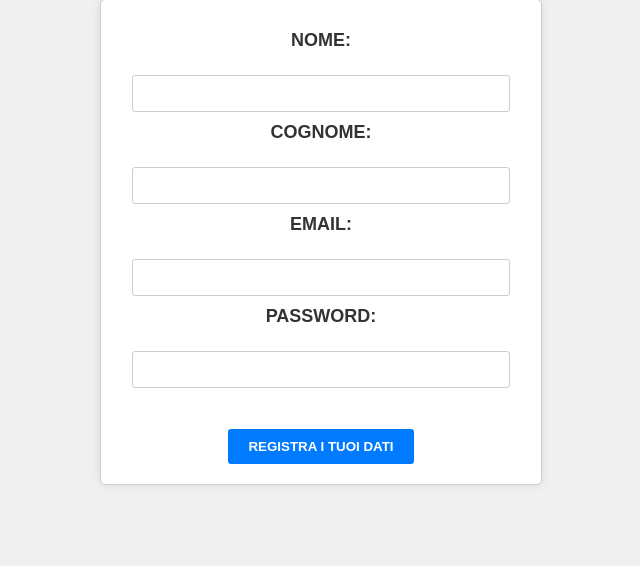
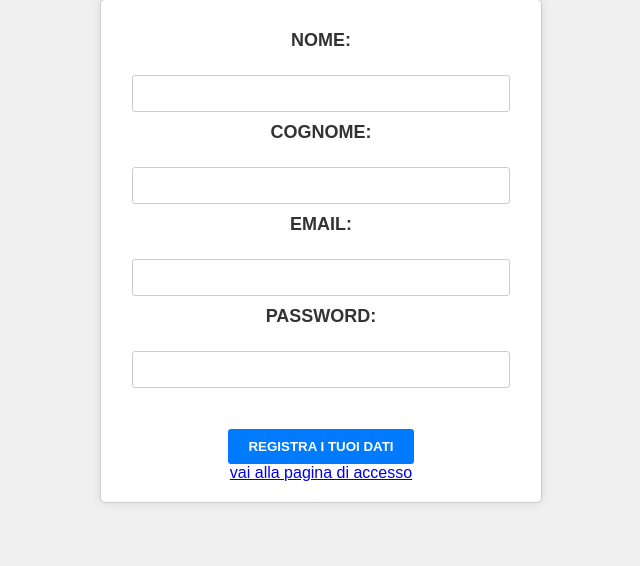
Before and after one commit to franciizor/capolavoro, a PHP site: page /register.php in a window 1280 px wide. Shown: the part 73-639 px from the top of the page, without its empty margins (319-959 px from the left). Run offline with PHP 8.4, Linux system fonts and the light colour scheme.

Commit message:
aggiustato doppio inserimento

```diff
--- a/register.php
+++ b/register.php
@@ -85,6 +85,7 @@
         <h4> EMAIL: </h4> <input type="email" name="email"><!-- Campo per inserire l'email -->
         <h4> PASSWORD: </h4> <input type="password" name="password"><br><br><!-- Campo per inserire a password -->
         <input type="submit" value="REGISTRA I TUOI DATI"> <!-- Pulsante per inviare i dati del form -->
+        <a href="login.php" class="button">vai alla pagina di accesso</a>
     </form>
 
     <?php
@@ -130,7 +131,6 @@
 
         // Costruisce la query di inserimento con concatenazione
         $sql = "INSERT INTO `user` (`nome`, `cognome`, `e-mail`, `password`) VALUES ('$nome', '$cognome', '$email', '$password')";
-        $result = $db->query($sql);
 
         // Esegue la query e verifica il risultato
         if ($db->query($sql) === TRUE) {
```
